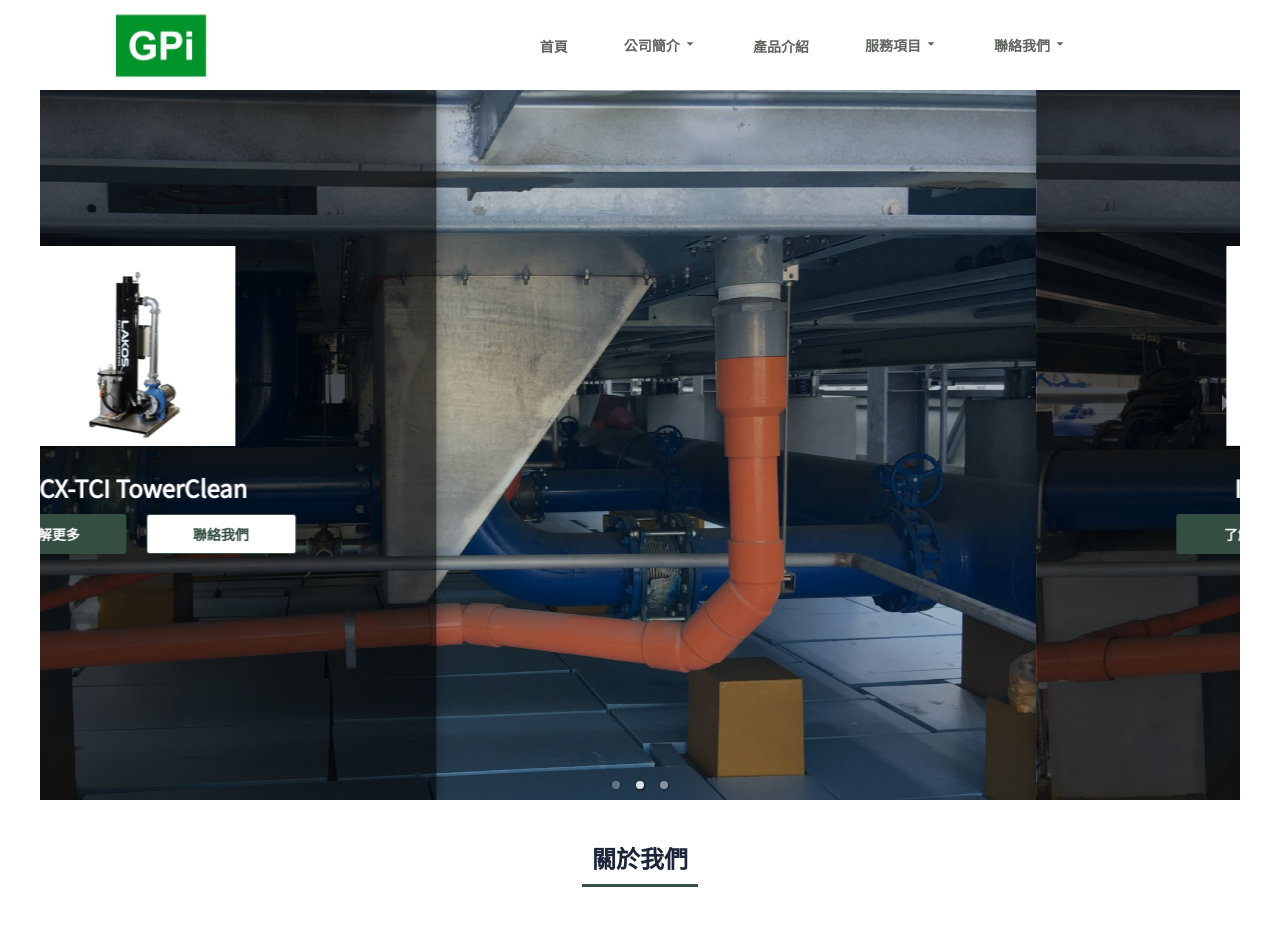
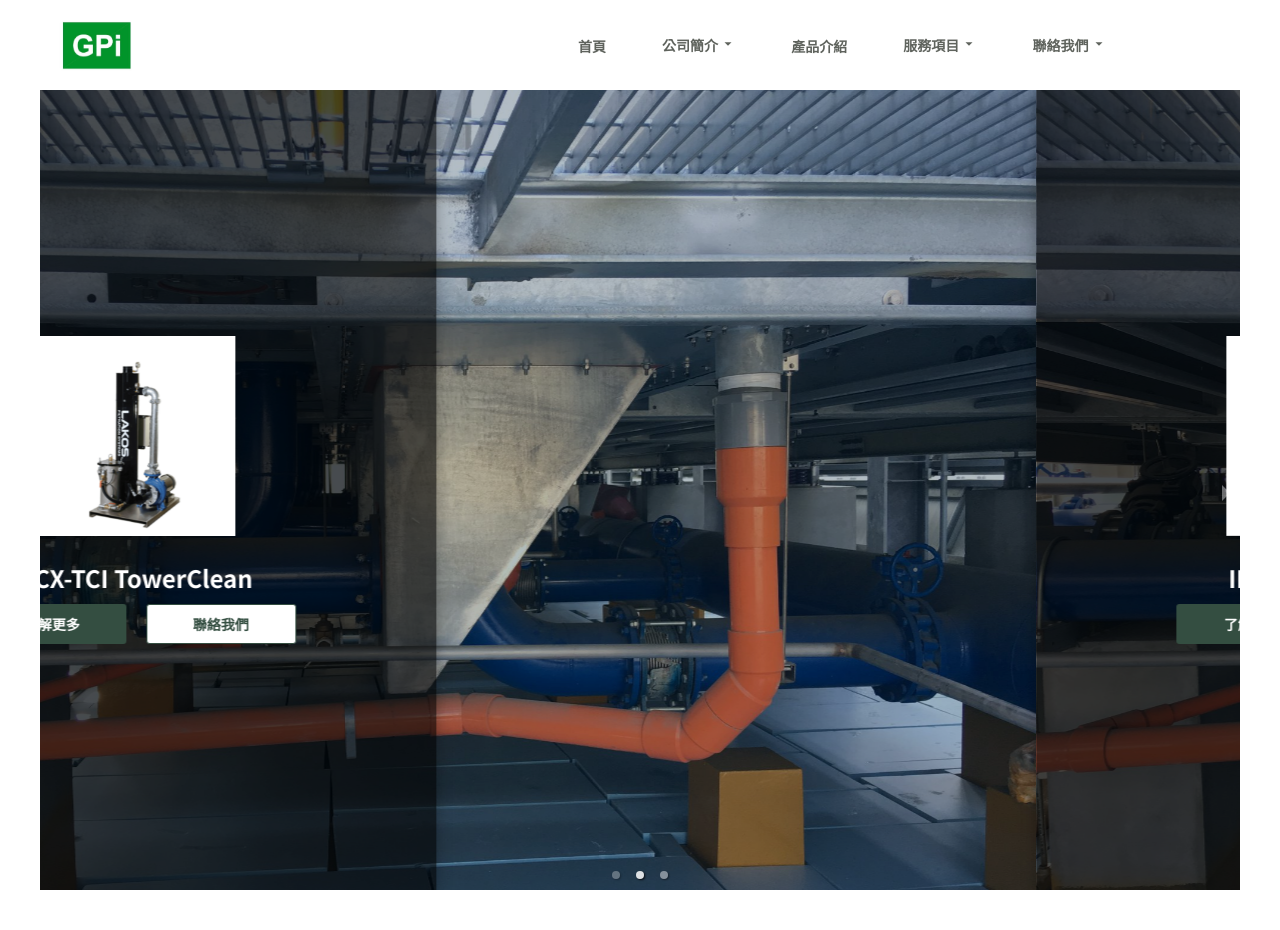
Before and after one commit to Hsiao-Ch/gpi-web-fronted, a Next.js app: page / in a window 1280 px wide. Shown: the top 930 px of the page. Built offline with nearby package versions, Linux system fonts and the light colour scheme.

Commit message:
新增 - layout、sidebar

```diff
--- a/components/layout/Navber.tsx
+++ b/components/layout/Navber.tsx
@@ -53,8 +53,8 @@ export default function Navbar() {
             公司簡介 <IoMdArrowDropdown />
           </p>
           <div className={styles.dropdownMenu}>
-            <a href="/about">關於我們</a>
-            <a href="/team">獎項與證書</a>
+            <a href="/profilo/about">關於我們</a>
+            <a href="/profilo/award">獎項與證書</a>
             <a href="/team">加入我們</a>
             <a href="/team">環境、健康與安全政策</a>
             <a href="/team">最新消息</a>
--- a/styles/base/_extends.scss
+++ b/styles/base/_extends.scss
@@ -1,24 +1,21 @@
 %home-title {
-  width: 100%;
+  width: fit-content;
   display: flex;
-  justify-content: center;
+  flex-direction: column;
+  align-items: center;
+  margin-bottom: 2rem;
+
+  .line {
+    width: 30px;
+    height: 2px;
+    background-color: $main-green;
+    border-radius: 5px;
+  }
 
   .title {
     width: fit-content;
     font-size: 24px;
-    text-align: center;
     font-weight: bold;
-    margin-bottom: 4rem;
-    position: relative;
-
-    &::before {
-      content: "";
-      position: absolute;
-      top: 180%;
-      left: -10%;
-      width: 120%;
-      height: 3px;
-      background-color: $main-green;
-    }
+    margin-bottom: 1.5rem;
   }
 }
--- a/styles/base/_global.scss
+++ b/styles/base/_global.scss
@@ -1,15 +1,22 @@
-@import url("https://fonts.googleapis.com/css2?family=Noto+Sans+TC&display=swap");
+@import url('https://fonts.googleapis.com/css2?family=Noto+Sans+TC:wght@100..900&display=swap');
 
 * {
   font-family: "Noto Sans TC", sans-serif !important;
 }
 
-p, h1, h2 {
-    color: #1b263b;
-    line-height: 20px;
+p,
+h1,
+h2 {
+  color: #1b263b;
+  line-height: 20px;
 }
 
 a {
-    text-decoration: none;
-    color: #1b263b;
+  text-decoration: none;
+  color: #1b263b;
 }
+
+p,
+a {
+  font-size: 14px;
+}
--- a/styles/base/_reset.scss
+++ b/styles/base/_reset.scss
@@ -34,7 +34,3 @@ table {
 	border-collapse: collapse;
 	border-spacing: 0;
 }
-
-p, a {
-	font-size: 14px;
-}
--- a/styles/base/_variables.scss
+++ b/styles/base/_variables.scss
@@ -1 +1,2 @@
-$main-green: #344E41;
+$main-green: #588157;
+$dark-green: #283618;
--- a/styles/components/layout/navbar.module.scss
+++ b/styles/components/layout/navbar.module.scss
@@ -7,14 +7,19 @@
   align-items: center;
   background-color: white;
   height: 90px;
-  padding: 0 6rem;
-  position: fixed;
+  padding: 0 3rem;
+  position: sticky;
   top: 0;
-  width: calc(100vw - 12rem);
+  width: calc(100% - 6rem);
   z-index: 9999;
 
+  @include Small {
+    padding: 0 1rem;
+    width: calc(100% - 2rem);
+  }
+
   .logoLink img {
-    max-height: 80px;
+    max-height: 60px;
     width: auto;
   }
 
@@ -26,6 +31,11 @@
     margin-right: 10%;
 
     @include Medium {
+      margin-right: 0;
+      gap: 1rem;
+    }
+
+    @include Small {
       display: none;
     }
   }
@@ -88,7 +98,7 @@
     background-color: $main-green;
     padding: 0.4rem 0.6rem;
 
-    @include Medium {
+    @include Small {
       display: block;
     }
 
```
Also changed, not shown: components/layout/Layout.tsx (added, +23 -0 lines), components/layout/Sidebar.tsx (added, +25 -0 lines), styles/components/layout/sidebar.module.scss (added, +65 -0 lines).
